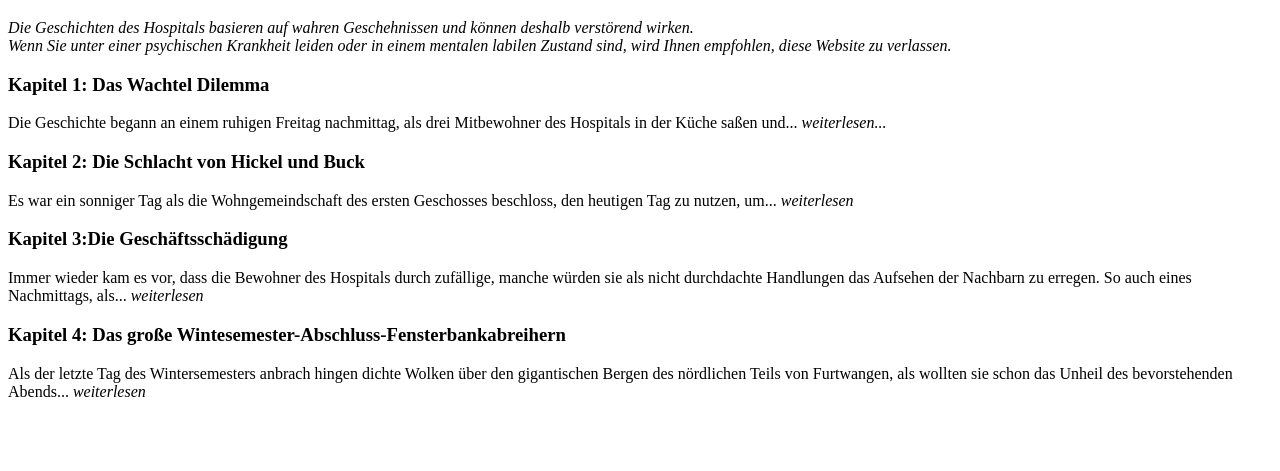
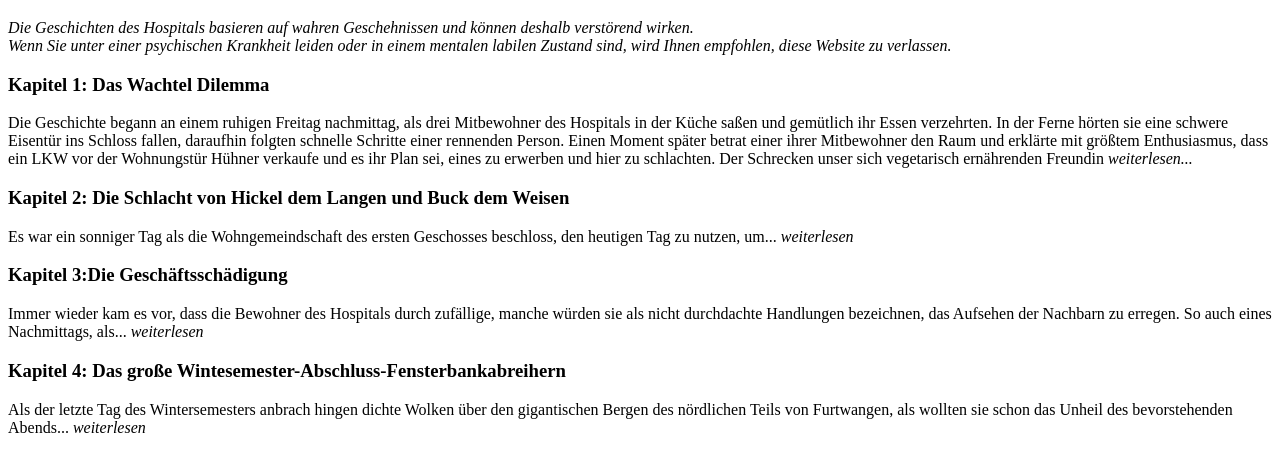
Before and after one commit to ThyraHultsch/GIS_SoSe_2020, a plain HTML site: page Aufgabe01/Hospital.html in a window 1280 px wide. Shown: the part 61-532 px from the top of the page. Drawn offline with Linux system fonts and the light colour scheme.

```diff
--- a/Aufgabe01/Hospital.html
+++ b/Aufgabe01/Hospital.html
@@ -3,7 +3,7 @@
   <head>
     <meta charset="utf-8" />
     <meta name="viewport" content="width=device-width, initial-scale=1.0" />
-    <title>Thyra´s Wohnheim</title>
+    <title>Hospital-Chroniken</title>
   </head>
   <body>
     <h1> Die Hospital-Chroniken</h1>
@@ -12,13 +12,16 @@
         Website zu verlassen.
     </i>
     <h3>Kapitel 1: Das Wachtel Dilemma</h3>
-    <p> Die Geschichte begann an einem ruhigen Freitag nachmittag, als drei Mitbewohner des Hospitals in der Küche saßen und... <i>weiterlesen... </i></p>
+    <p> Die Geschichte begann an einem ruhigen Freitag nachmittag, als drei Mitbewohner des Hospitals in der Küche saßen und gemütlich ihr Essen verzehrten.
+        In der Ferne hörten sie eine schwere Eisentür ins Schloss fallen, daraufhin folgten schnelle Schritte einer rennenden Person. Einen Moment später betrat einer ihrer
+        Mitbewohner den Raum und erklärte mit größtem Enthusiasmus, dass ein LKW vor der Wohnungstür Hühner verkaufe und es ihr Plan sei, eines zu erwerben und hier zu schlachten.
+        Der Schrecken unser sich vegetarisch ernährenden Freundin <i>weiterlesen... </i></p>
 
-    <h3>Kapitel 2: Die Schlacht von Hickel und Buck</h3>
+    <h3>Kapitel 2: Die Schlacht von Hickel dem Langen und Buck dem Weisen</h3>
     <p> Es war ein sonniger Tag als die Wohngemeindschaft des ersten Geschosses beschloss, den heutigen Tag zu nutzen, um... <i>weiterlesen</i></p>
 
     <h3>Kapitel 3:Die Geschäftsschädigung</h3>
-    <p> Immer wieder kam es vor, dass die Bewohner des Hospitals durch zufällige, manche würden sie als nicht durchdachte Handlungen
+    <p> Immer wieder kam es vor, dass die Bewohner des Hospitals durch zufällige, manche würden sie als nicht durchdachte Handlungen bezeichnen,
         das Aufsehen der Nachbarn zu erregen. So auch eines Nachmittags, als... <i>weiterlesen</i></p>
 
     <h3>Kapitel 4: Das große Wintesemester-Abschluss-Fensterbankabreihern</h3>
```
Also changed, not shown: Aufgabe01/Aufgabe01.html (+2 -2 lines).
